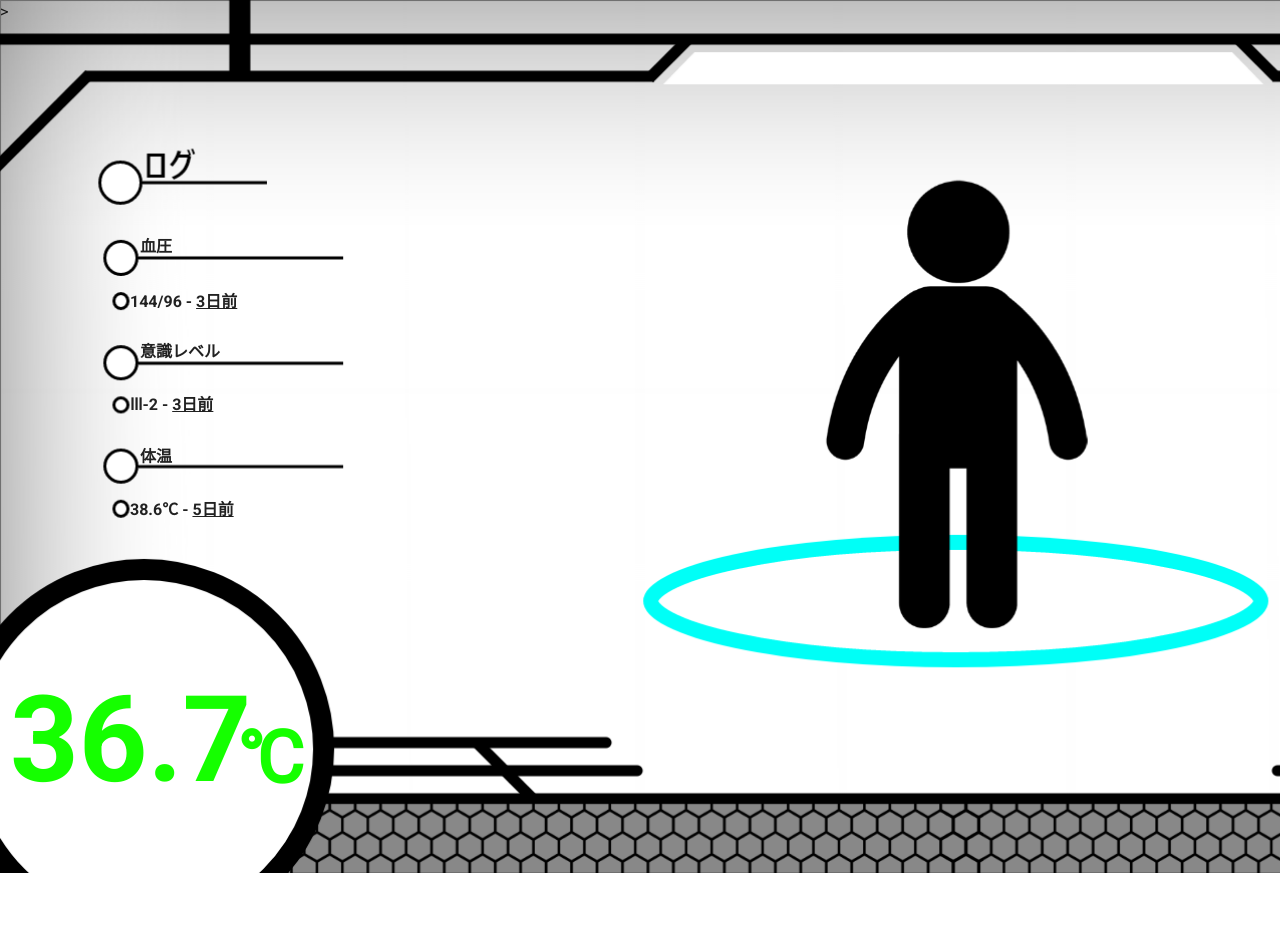
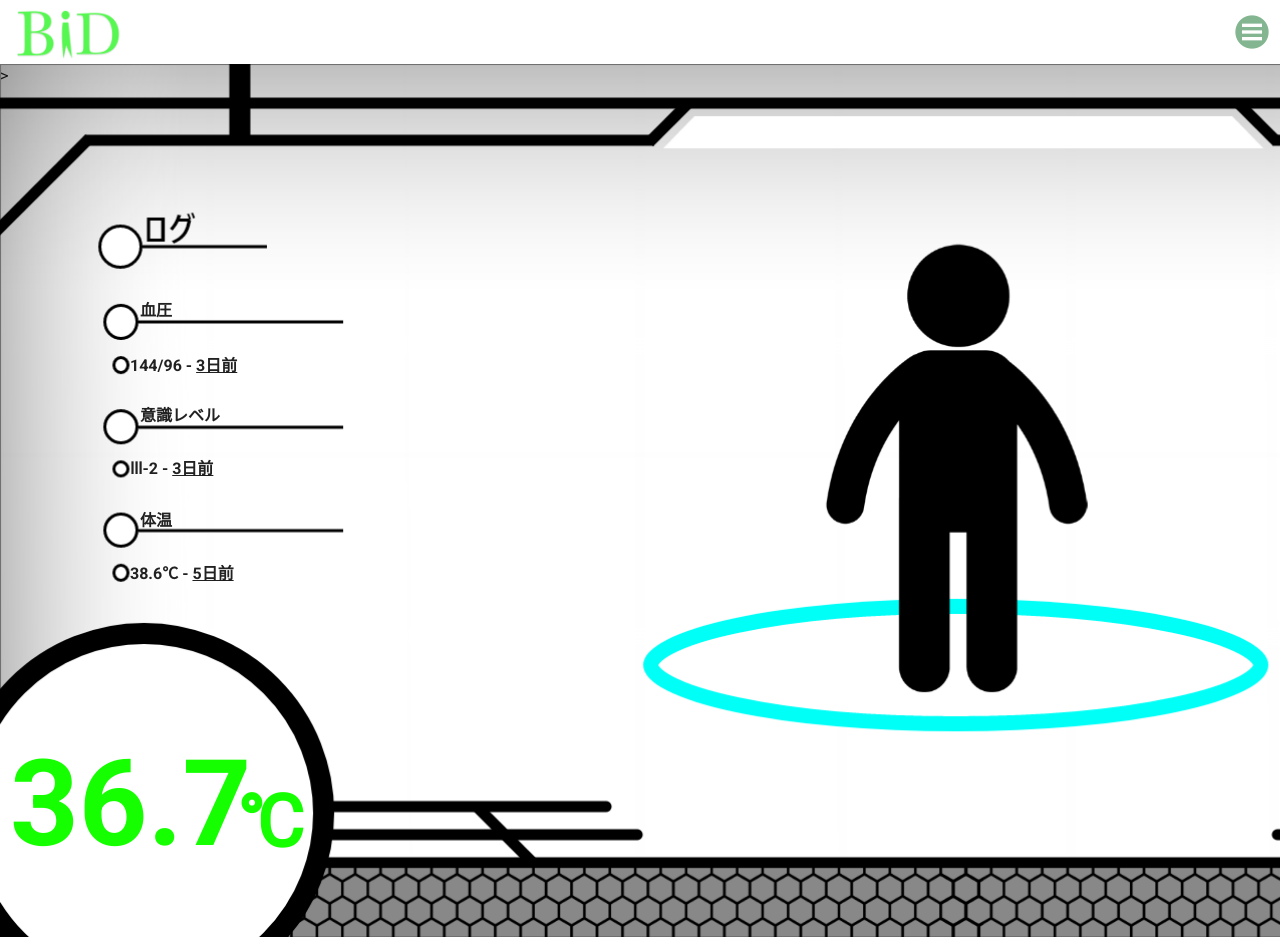
Before and after one commit to K-Fryxell/BID_Admin, a Vue app: page /top in a window 1280 px wide. Shown: the top 937 px of the page. Before the commit the page ends 873 px from the top, so only its background shows below. Built offline with nearby package versions, Linux system fonts and the light colour scheme; no server answers.

Commit message:
ADD:headerComponents

```diff
--- a/src/components/public/Header.vue
+++ b/src/components/public/Header.vue
@@ -1,37 +1,42 @@
 <template>
-    <v-card class="ma-0 pa-0 ma-0 pa-0 pt-6 pt-lg-0 pt-md-0 pt-sm-0" style="background-color: #83B590" tile elevation="0">
-        <v-toolbar class="ma-0 pa-0" elevation="0" dense flat style="background-color: #83B590">
+    <v-card class="ma-0 pa-0 ma-0 pa-0 pt-2 pb-2" style="background-color: #fff" tile elevation="0">
+        <v-toolbar class="ma-0 pa-0" elevation="0" dense flat style="background-color: #fff">
             <v-toolbar-title class="ma-0 pa-0 pt-3">
-                <router-link to="/">
+                <router-link to="top">
                     <!--ロゴ <img> -->
                     <img height="50" src="@/assets/logo.png">
                 </router-link>
             </v-toolbar-title>
             <v-spacer></v-spacer>
             <v-menu bottom left>
-                <!-- <template v-slot:activator="{ on, attrs }">
+                <template v-slot:activator="{ on, attrs }">
                     <v-btn
-                        color="black"
-                        dark
+                        color="green"
                         icon
                         v-bind="attrs"
                         v-on="on"
                     >
-                        <v-icon class="ma-0 pa-0 pr-5" x-large style="color: #FAFAFA">mdi-microsoft-xbox-controller-menu</v-icon>
+                        <v-icon class="ma-0 pa-0" x-large style="color: #83B590">mdi-microsoft-xbox-controller-menu</v-icon>
                     </v-btn>
-                </template> -->
+                </template>
                 <v-list>
-                    <v-list-item>
-                        <v-list-item-title>{{ name }}さん</v-list-item-title>
+                    <v-list-item to="#">
+                        ユーザ情報変更
+                    </v-list-item>
+                    <v-list-item to='user_detail'>
+                        バイタルログ
                     </v-list-item>
                     <v-list-item to='#'>
-                        マイページへ
+                        異常ログ
                     </v-list-item>
-                    <v-list-item to='#'>
-
+                    <v-list-item to="#">
+                        通知確認
                     </v-list-item>
-                    <v-list-item @click="logout">
-                        ログアウト
+                    <v-list-item to="#">
+                        システム設定
+                    </v-list-item>
+                    <v-list-item to="#">
+                        お問い合わせ
                     </v-list-item>
                 </v-list>
             </v-menu>
--- a/src/views/public/top.vue
+++ b/src/views/public/top.vue
@@ -1,5 +1,6 @@
 <template>
-    <v-container>
+    <v-content>
+        <Header/>
         <div class="wrap">
             <strong>36.7{{temperature}}</strong>
             <div class="border border-solid">最近血圧が高いようです。1週間に2回は魚を食べましょう。緊急性がある場合は、「すぐ病院へ」。</div>
@@ -66,7 +67,7 @@
         </div>
 
 
-    </v-container>
+    </v-content>
 </template>
 
 
@@ -177,3 +178,18 @@
     }
 
 </style>
+
+<script>
+import Header from '@/components/public/Header.vue'
+export default {
+    name: 'top',
+    components: {
+      Header
+    },
+    data () {
+        return {
+
+        }
+    },
+}
+</script>
--- a/src/views/public/userMeasures.vue
+++ b/src/views/public/userMeasures.vue
@@ -1,5 +1,5 @@
 <template>
-  <v-container>
+  <v-content>
     <Header/>
     <div class="wrap">
       <h1><strong>心房細動</strong>の可能性があります</h1>
@@ -37,7 +37,7 @@
         ><img src="..\..\assets/right.png" alt="詳細ページへ" class="detail"
       /></a>
     </div>
-  </v-container>
+  </v-content>
 </template>
 
 <style scoped lang="css">
--- a/src/views/public/userMeasuresDetail.vue
+++ b/src/views/public/userMeasuresDetail.vue
@@ -1,5 +1,5 @@
 <template>
-  <v-container>
+  <v-content>
     <Header/>
     <div class="wrap">
       <h1>心房細動の<br /><strong>リスクと対策</strong></h1>
@@ -53,7 +53,7 @@
         ><img src="..\..\assets/left.png" alt="対策ページへ" class="detail"
       /></a>
     </div>
-  </v-container>
+  </v-content>
 </template>
 <style scoped lang="css">
 /* リセット */
```
Also changed, not shown: src/assets/logo1.png (added).
